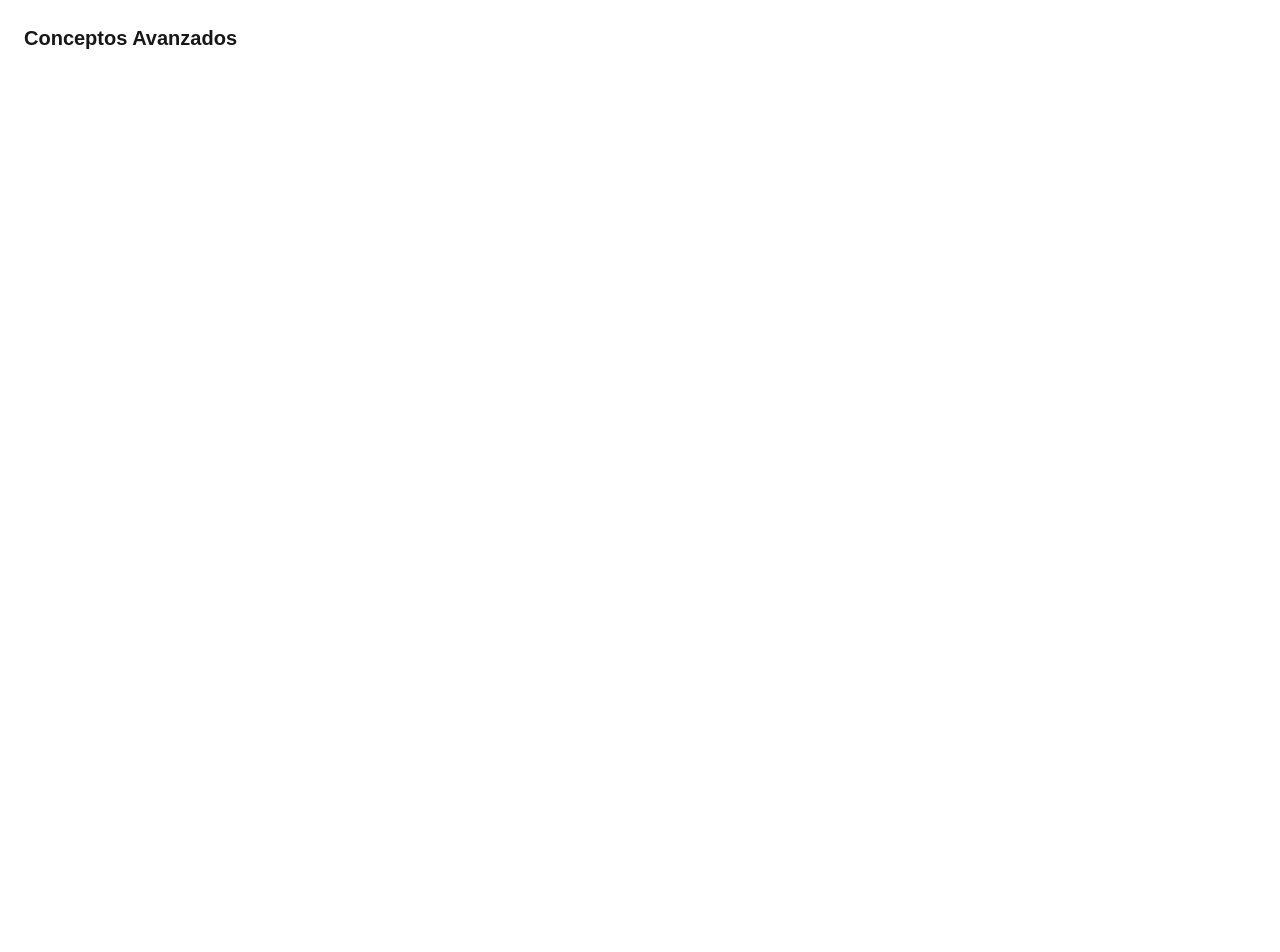
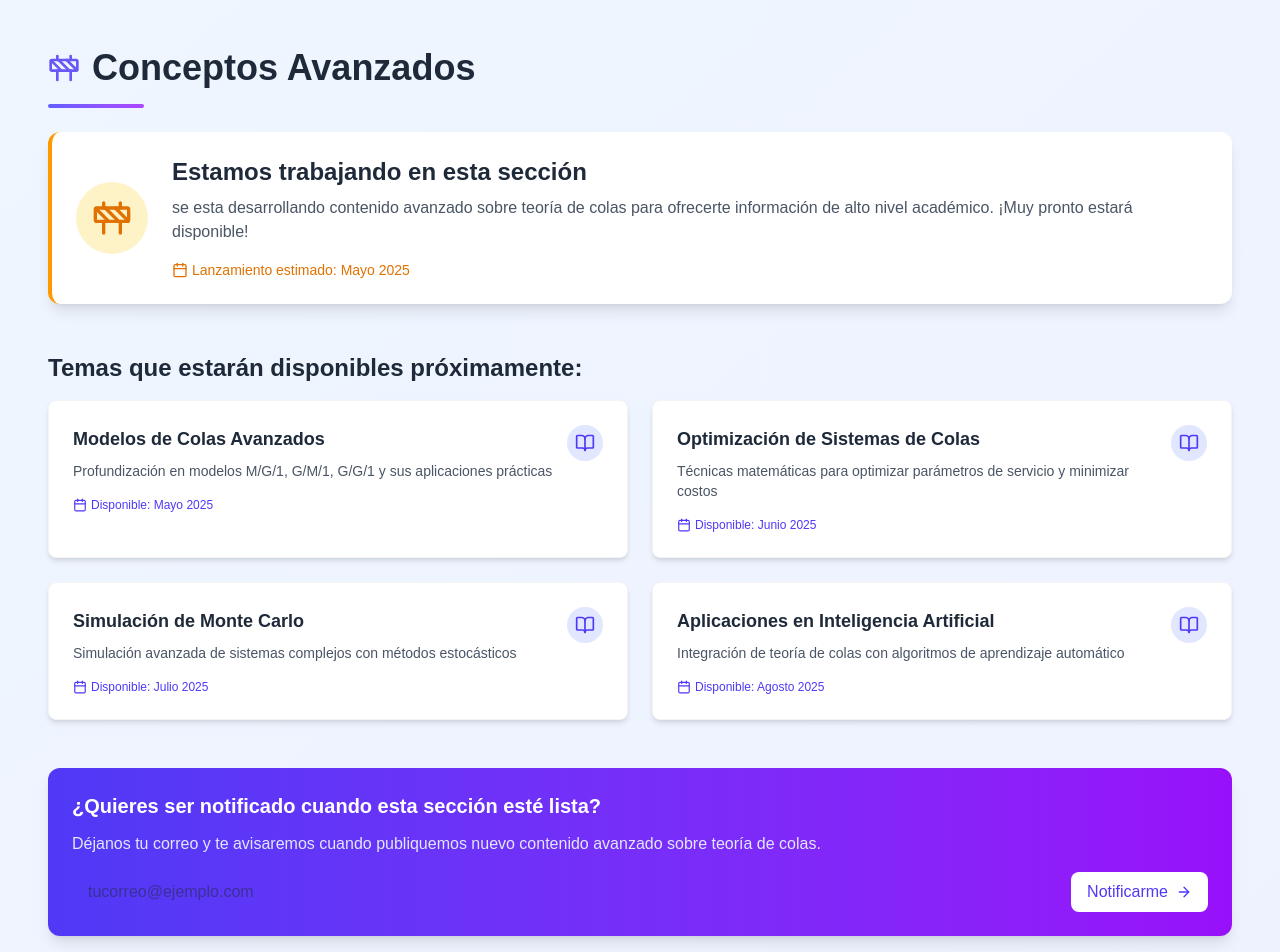
Before and after one commit to ingemateo30/teoriacolas.com, a Next.js app: page /learning/advanced in a window 1280 px wide. Shown: the top 952 px of the page. Before the commit the page ends 800 px from the top, so only its background shows below. Built offline with nearby package versions, Linux system fonts and the light colour scheme.

Commit message:
metadata

```diff
--- a/package.json
+++ b/package.json
@@ -13,6 +13,7 @@
     "chart.js": "^4.4.8",
     "d3": "^7.9.0",
     "framer-motion": "^12.7.1",
+    "lucide-react": "^0.503.0",
     "next": "15.3.0",
     "postcss": "^8.5.3",
     "react": "^19.0.0",
--- a/src/app/calculator/page.tsx
+++ b/src/app/calculator/page.tsx
@@ -5,6 +5,12 @@ import { Card } from '@/components/ui/Card';
 import Navbar from '@/components/layout/Navbar';
 import Sidebar from '@/components/layout/Sidebar';
 import Footer from '@/components/layout/Footer';
+
+export const metadata = {
+  title: "Calculadora modelos teoria de colas | Quequesim",
+  description: "Calcula tiempo de espera, longitud promedio de cola,graficos de p(n) y más.",
+  keywords: "calculadora teoria de colas, teoría de colas, simulación teoria colas, teoria colas,colas, calculadora colas, calculadora de colas, calculadora de sistemas de espera, calculadora de tiempo de espera, calculadora de longitud promedio de cola",
+};
 
 export default function CalculatorPage() {
   return (
--- a/src/app/layout.tsx
+++ b/src/app/layout.tsx
@@ -83,6 +83,10 @@ export default function RootLayout({ children }: { children: React.ReactNode })
     <html lang="es" dir="ltr" className="scroll-smooth">
       <head>
         <meta name="viewport" content="width=device-width, initial-scale=1" />
+        <meta name="author" content="Mateo Salazar Ortiz" />
+        <meta name="copyright" content="© 2025 Quequesim" />
+        <meta name="distribution" content="global" />
+        <link rel="alternate" href="https://teoriacolascom.vercel.app" />
         <link rel="manifest" href="/manifest.json" />
         <meta name="theme-color" content="#ffffff" />
       </head>
--- a/src/app/learning/advanced/page.tsx
+++ b/src/app/learning/advanced/page.tsx
@@ -1,7 +1,139 @@
+"use client";
+
+import { useState, useEffect } from "react";
+import { Construction, BookOpen, ArrowRight, Calendar, ChevronRight } from "lucide-react";
+
 export default function AdvancedPage() {
-    return (
-      <div className="p-6">
-        <h2 className="text-xl font-semibold">Conceptos Avanzados</h2>
+  // Estado para controlar animaciones de entrada
+  const [isLoaded, setIsLoaded] = useState(false);
+
+  // Temas avanzados que estarán disponibles próximamente
+  const upcomingTopics = [
+    {
+      title: "Modelos de Colas Avanzados",
+      description: "Profundización en modelos M/G/1, G/M/1, G/G/1 y sus aplicaciones prácticas",
+      estimatedDate: "Mayo 2025"
+    },
+    {
+      title: "Optimización de Sistemas de Colas",
+      description: "Técnicas matemáticas para optimizar parámetros de servicio y minimizar costos",
+      estimatedDate: "Junio 2025"
+    },
+    {
+      title: "Simulación de Monte Carlo",
+      description: "Simulación avanzada de sistemas complejos con métodos estocásticos",
+      estimatedDate: "Julio 2025"
+    },
+    {
+      title: "Aplicaciones en Inteligencia Artificial",
+      description: "Integración de teoría de colas con algoritmos de aprendizaje automático",
+      estimatedDate: "Agosto 2025"
+    }
+  ];
+
+  // Efecto para activar animaciones después de cargar
+  useEffect(() => {
+    setIsLoaded(true);
+  }, []);
+
+  return (
+    <div className="min-h-screen bg-gradient-to-br from-blue-50 to-indigo-50 p-6 md:p-12">
+      {/* Encabezado con animación */}
+      <div className={`transition-all duration-700 ${isLoaded ? "opacity-100 translate-y-0" : "opacity-0 -translate-y-8"}`}>
+        <div className="flex items-center gap-3 mb-4">
+          <Construction size={32} className="text-indigo-600 animate-pulse" />
+          <h1 className="text-3xl md:text-4xl font-bold text-gray-800">
+            Conceptos Avanzados
+          </h1>
+        </div>
+
+        <div className="h-1 w-24 bg-gradient-to-r from-indigo-500 to-purple-500 rounded-full mb-6"></div>
       </div>
-    )
-  }
+
+      {/* Mensaje de construcción */}
+      <div className={`mb-12 bg-white rounded-xl shadow-lg p-6 border-l-4 border-amber-500 transition-all duration-1000 ${isLoaded ? "opacity-100 translate-y-0" : "opacity-0 translate-y-8"}`}>
+        <div className="flex flex-col md:flex-row items-center gap-6">
+          <div className="bg-amber-100 p-4 rounded-full">
+            <Construction size={40} className="text-amber-600" />
+          </div>
+          <div>
+            <h2 className="text-2xl font-semibold text-gray-800 mb-2">Estamos trabajando en esta sección</h2>
+            <p className="text-gray-600 mb-4">
+              se esta desarrollando contenido avanzado sobre teoría de colas
+              para ofrecerte información de alto nivel académico. ¡Muy pronto estará disponible!
+            </p>
+            <div className="flex items-center text-sm text-amber-600 font-medium">
+              <Calendar size={16} className="mr-1" />
+              <span>Lanzamiento estimado: Mayo 2025</span>
+            </div>
+          </div>
+        </div>
+      </div>
+
+      {/* Vista previa de temas */}
+      <h3 className={`text-xl md:text-2xl font-semibold text-gray-800 mb-4 transition-all duration-1200 ${isLoaded ? "opacity-100 translate-y-0" : "opacity-0 translate-y-12"}`}>
+        Temas que estarán disponibles próximamente:
+      </h3>
+
+      <div className="grid grid-cols-1 md:grid-cols-2 gap-6">
+        {upcomingTopics.map((topic, index) => (
+          <div
+            key={index}
+            className={`bg-white rounded-lg shadow-md p-6 border border-gray-100 hover:shadow-lg transition-all duration-300 transform hover:-translate-y-1 cursor-pointer transition-all duration-1300 ${isLoaded ? "opacity-100 translate-y-0" : "opacity-0 translate-y-16"}`}
+            style={{ transitionDelay: `${index * 150}ms` }}
+          >
+            <div className="flex justify-between items-start">
+              <div>
+                <h4 className="text-lg font-semibold text-gray-800 mb-2">{topic.title}</h4>
+                <p className="text-gray-600 text-sm mb-4">{topic.description}</p>
+                <div className="flex items-center text-xs text-indigo-600 font-medium">
+                  <Calendar size={14} className="mr-1" />
+                  <span>Disponible: {topic.estimatedDate}</span>
+                </div>
+              </div>
+              <div className="bg-indigo-100 p-2 rounded-full">
+                <BookOpen size={20} className="text-indigo-600" />
+              </div>
+            </div>
+          </div>
+        ))}
+      </div>
+
+      {/* Formulario de notificación */}
+      <div className={`mt-12 bg-gradient-to-r from-indigo-600 to-purple-600 rounded-xl shadow-lg p-6 text-white transition-all duration-1500 ${isLoaded ? "opacity-100 translate-y-0" : "opacity-0 translate-y-20"}`}>
+        <h3 className="text-xl font-semibold mb-3">¿Quieres ser notificado cuando esta sección esté lista?</h3>
+        <p className="mb-4 text-indigo-100">Déjanos tu correo y te avisaremos cuando publiquemos nuevo contenido avanzado sobre teoría de colas.</p>
+
+        <div className="flex flex-col sm:flex-row gap-3">
+          <input
+            type="email"
+            placeholder="tucorreo@ejemplo.com"
+            className="px-4 py-2 rounded-lg flex-grow text-gray-800 focus:outline-none focus:ring-2 focus:ring-white"
+          />
+          <button className="bg-white text-indigo-600 px-4 py-2 rounded-lg font-medium hover:bg-indigo-50 transition-colors flex items-center justify-center">
+            Notificarme
+            <ArrowRight size={16} className="ml-2" />
+          </button>
+        </div>
+      </div>
+
+      {/* Enlaces útiles */}
+      <div className={`mt-12 transition-all duration-1700 ${isLoaded ? "opacity-100 translate-y-0" : "opacity-0 translate-y-24"}`}>
+        <h3 className="text-lg font-semibold text-gray-800 mb-3">Mientras tanto, explora nuestras secciones disponibles:</h3>
+
+        <div className="grid grid-cols-1 sm:grid-cols-2 lg:grid-cols-3 gap-4">
+          {['Fundamentos', 'Simulador', 'Calculadora'].map((item, index) => (
+            <a
+              key={index}
+              href={`/${item.toLowerCase()}`}
+              className="flex items-center justify-between p-4 bg-white rounded-lg shadow-sm hover:shadow transition-all hover:bg-indigo-50 border border-gray-100"
+            >
+              <span className="font-medium text-gray-700">{item}</span>
+              <ChevronRight size={18} className="text-indigo-500" />
+            </a>
+          ))}
+        </div>
+      </div>
+    </div>
+  );
+}
--- a/src/app/learning/fundamentals/page.tsx
+++ b/src/app/learning/fundamentals/page.tsx
@@ -6,6 +6,11 @@ import Navbar from '@/components/layout/Navbar';
 import Sidebar from '@/components/layout/Sidebar';
 import Footer from '@/components/layout/Footer';
 
+export const metadata = {
+  title: "Aprende sobre los fundamentos de la teoria de colas",
+  description: "Aprende sobre la teoría de colas. Calcula tiempo de espera, longitud promedio de cola, y más.",
+  keywords: "modelo MM1, teoría de colas MM1, simulación MM1, sistemas de espera",
+};
 export default function FundamentalsPage() {
   // Estado para animación y efectos de UI
   const [expandedSection, setExpandedSection] = useState<string | null>('basic-concepts');
--- a/src/app/models/page.tsx
+++ b/src/app/models/page.tsx
@@ -6,6 +6,12 @@ import { useState } from 'react';
 import Navbar from '@/components/layout/Navbar';
 import Sidebar from '@/components/layout/Sidebar';
 import Footer from '@/components/layout/Footer';
+
+export const metadata = {
+  title: "Conoce los modelos comunes de la teoria de cola",
+  description: "Aprende sobre la teoría de colas. Calcula tiempo de espera, longitud promedio de cola, y más.",
+  keywords: "modelo MM1, teoría de colas MM1, simulación MM1, sistemas de espera,modelo MMC, teoría de colas MMC, simulación MMC, sistemas de espera MMC, modelo MMCK, teoría de colas MMCK, simulación MMCK, sistemas de espera MMCK, modelo MG1, teoría de colas MG1, simulación MG1, sistemas de espera MG1, modelo GM1, teoría de colas GM1, simulación GM1, sistemas de espera GM1, modelo GG1, teoría de colas GG1, simulación GG1, sistemas de espera GG1",
+};
 
 // Iconos para cada modelo de cola
 const modelIcons = {
--- a/src/app/page.tsx
+++ b/src/app/page.tsx
@@ -6,6 +6,7 @@ import Navbar from '@/components/layout/Navbar';
 import Sidebar from '@/components/layout/Sidebar';
 import Footer from '@/components/layout/Footer';
 import { useEffect } from 'react';
+
 
 export default function Homepage() {
   // Estado para animación y efectos de UI
--- a/src/app/simulator/[id]/page.tsx
+++ b/src/app/simulator/[id]/page.tsx
@@ -7,6 +7,12 @@ import { useParams } from 'next/navigation';
 import Navbar from '@/components/layout/Navbar';
 import Sidebar from '@/components/layout/Sidebar';
 import Footer from '@/components/layout/Footer';
+
+export const metadata = {
+  title: "Simula y aprende como funcionan los modelos de teoría de colas | Quequesim",
+  description: "Aprende sobre la teoría de colas. Calcula tiempo de espera, longitud promedio de cola, y más.",
+  keywords: "simulacion teoria de colas, teoria de colas, simulacion teoria colas, teoria colas,colas, calculadora colas, calculadora de colas, calculadora de sistemas de espera, calculadora de tiempo de espera, calculadora de longitud promedio de cola",
+};
 
 // Definición de tipos para el estado de la simulación
 type Customer = {
--- a/src/app/simulator/page.tsx
+++ b/src/app/simulator/page.tsx
@@ -6,6 +6,12 @@ import Link from 'next/link';
 import Navbar from '@/components/layout/Navbar';
 import Sidebar from '@/components/layout/Sidebar';
 import Footer from '@/components/layout/Footer';
+
+export const metadata = {
+  title: "Simula y aprende como funcionan los modelos de teoría de colas | Quequesim",
+  description: "Aprende sobre la teoría de colas. Calcula tiempo de espera, longitud promedio de cola, y más.",
+  keywords: "simulacion teoria de colas, teoria de colas, simulacion teoria colas, teoria colas,colas, calculadora colas, calculadora de colas, calculadora de sistemas de espera, calculadora de tiempo de espera, calculadora de longitud promedio de cola",
+};
 
 /**
  * Página Simulador con el mismo estilo del Navbar
```
Also changed, not shown: src/app/learning/page.tsx (+7 -1 lines), 1 other file (tests, documents, lock files or other folders).
